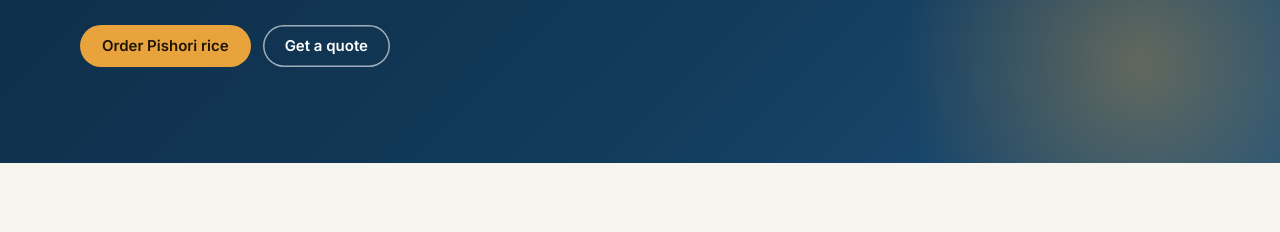
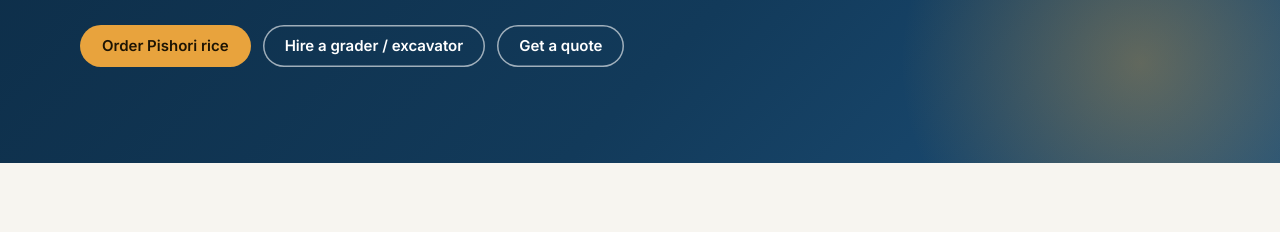
Before and after one commit to aol529/kanam-logistics, a website: page index.html in a window 1280 px wide. Shown: the part 418-650 px from the top of the page. Drawn offline with nearby package versions, Linux system fonts and the light colour scheme; no server answers.

Commit message:
Home: add a Hire a grader / excavator button beside Order Pishori rice
Co-Authored-By: Claude Opus 5.5 <noreply@anthropic.com>

```diff
--- a/index.html
+++ b/index.html
@@ -23,6 +23,7 @@
 <p class="lead" data-s="tagline"></p>
 <div class="hero-actions">
 <a class="btn" data-c="index.s1.btn-1" href="rice.html">Order Pishori rice</a>
+<a class="btn btn-ghost" data-c="index.s1.btn-3" href="services.html#hire">Hire a grader / excavator</a>
 <a class="btn btn-ghost" data-c="index.s1.btn-2" href="contact.html#quote">Get a quote</a>
 </div>
 </div>
```
